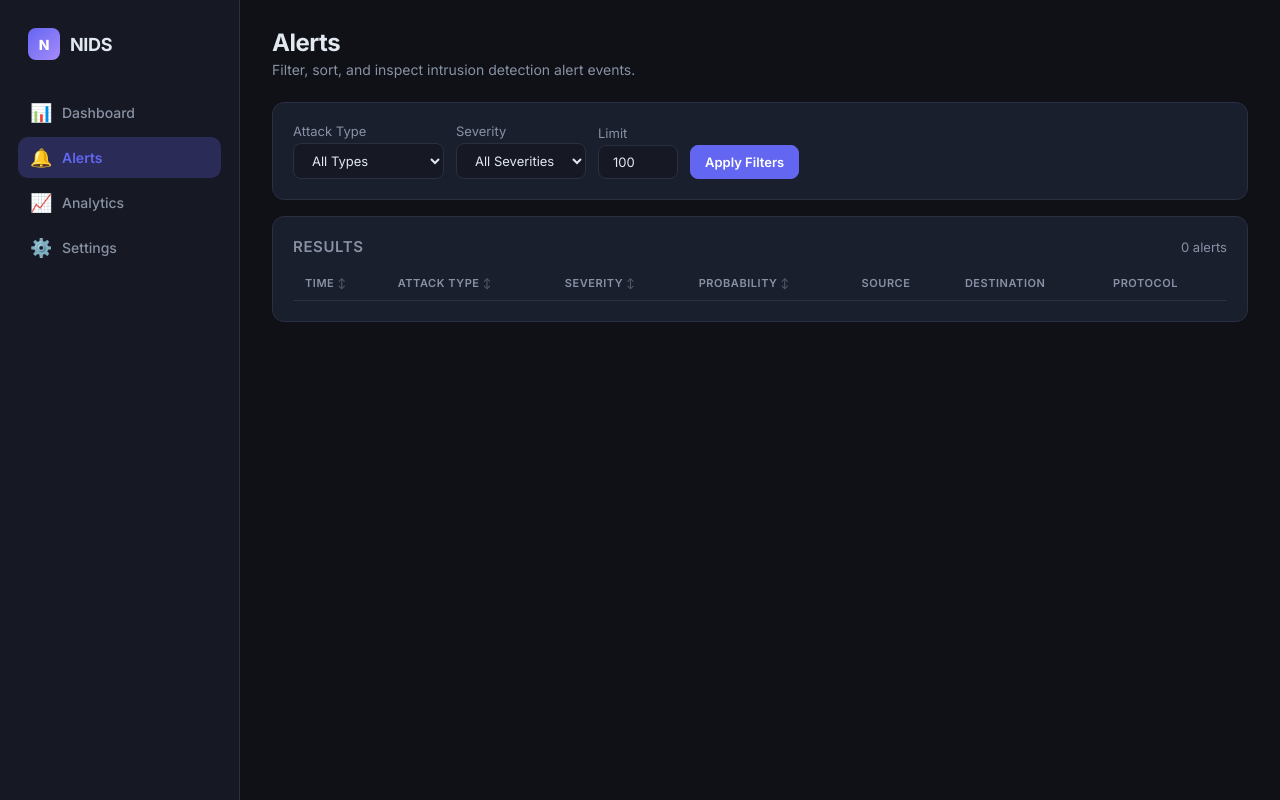
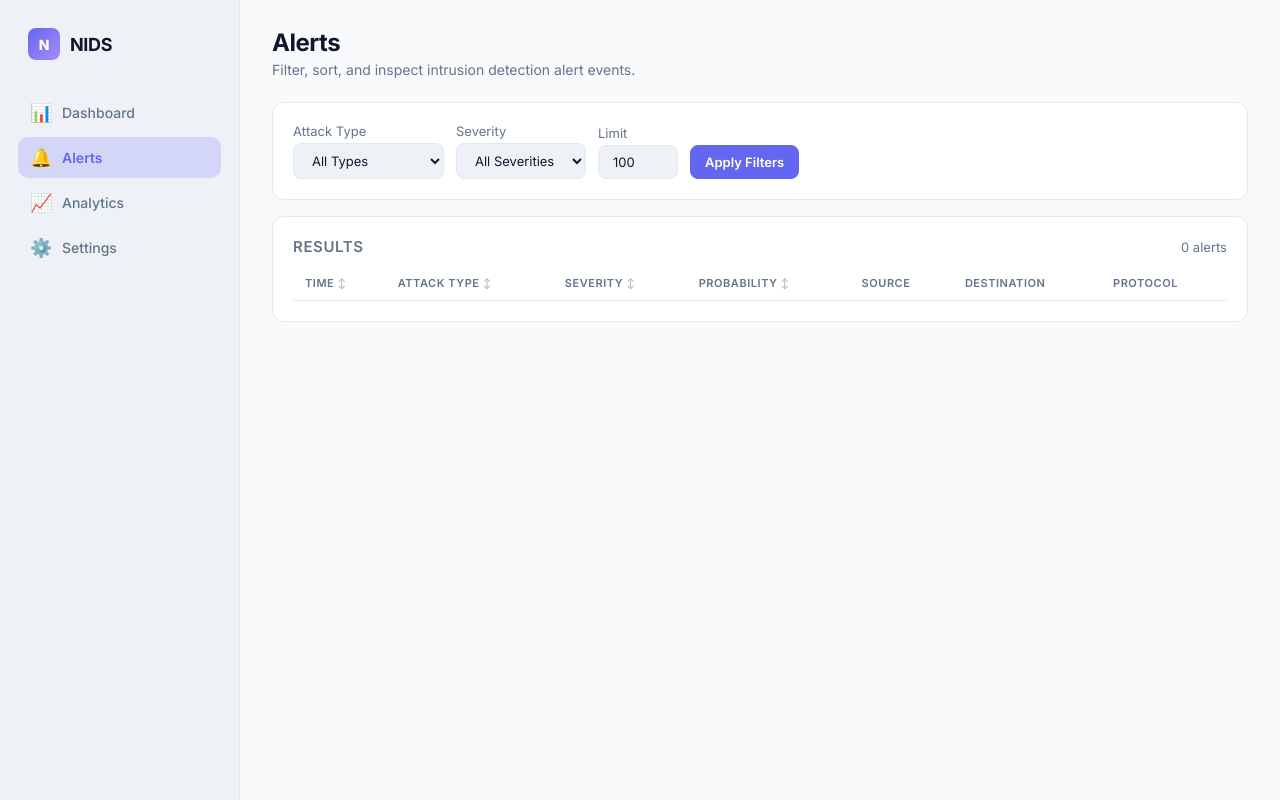
Before and after one commit to R-V-Abhishek/network-intrusion-detection-nosql, a Flask app: page /alerts in a window 1280 px wide. Run offline with Flask 3, Linux system fonts and the light colour scheme; data that the repository does not hold is empty.

Commit message:
style: Update CSS variables for improved theme and readability

```diff
--- a/dashboard/templates/base.html
+++ b/dashboard/templates/base.html
@@ -10,26 +10,25 @@
   <script src="https://cdn.jsdelivr.net/npm/chart.js@4.4.7/dist/chart.umd.min.js"></script>
   <style>
     :root {
-      --bg: #0f1117;
-      --bg2: #161923;
-      --text: #e2e8f0;
-      --muted: #8892a4;
-      --card: #1a1f2e;
-      --card-hover: #1e2438;
-      --line: #2a2f42;
+      --bg: #f8fafc;
+      --bg2: #eef2f7;
+      --text: #0f172a;
+      --muted: #64748b;
+      --card: #ffffff;
+      --card-hover: #f1f5f9;
+      --line: #e2e8f0;
       --accent: #6366f1;
-      --accent-glow: rgba(99, 102, 241, 0.25);
-      --danger: #f43f5e;
-      --danger-bg: rgba(244, 63, 94, 0.12);
-      --ok: #10b981;
-      --ok-bg: rgba(16, 185, 129, 0.12);
-      --warn: #f59e0b;
-      --warn-bg: rgba(245, 158, 11, 0.12);
-      --info: #38bdf8;
-      --info-bg: rgba(56, 189, 248, 0.12);
+      --accent-glow: rgba(99, 102, 241, 0.2);
+      --danger: #e11d48;
+      --danger-bg: rgba(225, 29, 72, 0.1);
+      --ok: #059669;
+      --ok-bg: rgba(5, 150, 105, 0.1);
+      --warn: #d97706;
+      --warn-bg: rgba(217, 119, 6, 0.1);
+      --info: #0284c7;
+      --info-bg: rgba(2, 132, 199, 0.1);
       --radius: 12px;
     }
-
     * {
       box-sizing: border-box;
       margin: 0;
--- a/src/main.py
+++ b/src/main.py
@@ -1,12 +1,13 @@
 # Entry point for the Network Intrusion Detection System
 import sys
-import os
 
 # Ensure project root is importable when running as python src/main.py.
 ROOT_DIR = os.path.dirname(os.path.dirname(os.path.abspath(__file__)))
 if ROOT_DIR not in sys.path:
     sys.path.insert(0, ROOT_DIR)
 
+import os
+
 if __name__ == "__main__":
     from dashboard.app import app
 
```
